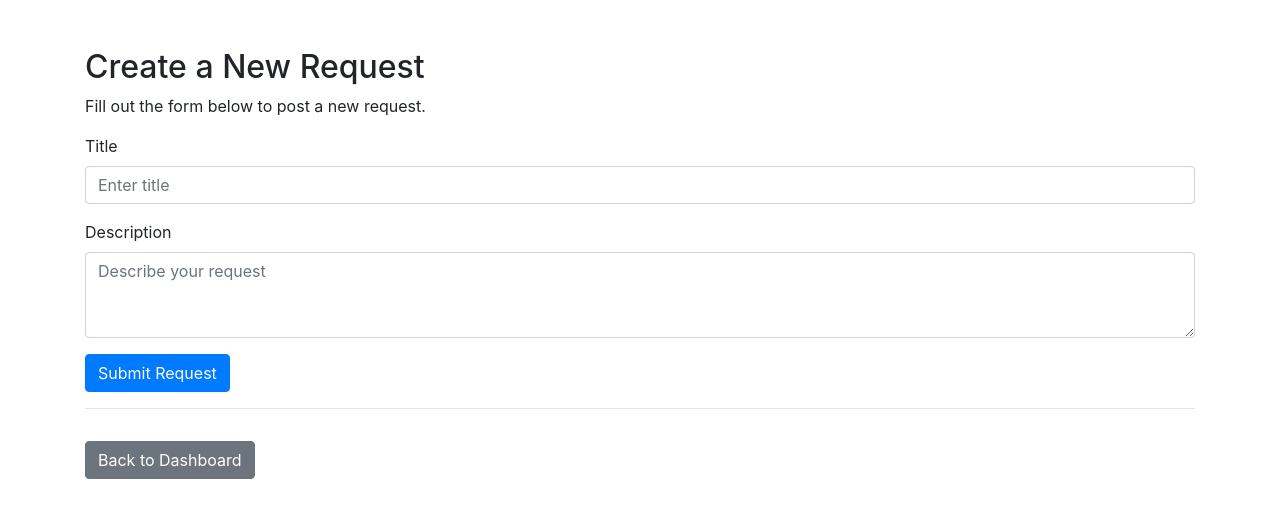
After one commit to dynamicCat/CITS5505_Group_Project, a Flask app: page /create_request in a window 1280 px wide. The commit adds this page. Shown: the top 518 px of the page. Run offline with Flask 3, Linux system fonts and the light colour scheme; some libraries are stand-ins or nearby versions.

Commit message:
add create request page

```diff
--- /dev/null
+++ b/templates/create_request_form.html
@@ -0,0 +1,43 @@
+<!DOCTYPE html>
+<html lang="en">
+<head>
+    <meta charset="UTF-8">
+    <meta name="viewport" content="width=device-width, initial-scale=1.0">
+    <title>Create Request</title>
+    <!-- Bootstrap CSS -->
+    <link rel="stylesheet" href="https://stackpath.bootstrapcdn.com/bootstrap/4.3.1/css/bootstrap.min.css">
+
+</head>
+<body>
+    <div class="container">
+        <h2 class="mt-5">Create a New Request</h2>
+        <p>Fill out the form below to post a new request.</p>
+
+        <!-- Create Request Form -->
+        <form action="/create_request" method="POST">
+            <div class="form-group">
+                <label for="title">Title</label>
+                <input type="text" class="form-control" id="title" name="title" placeholder="Enter title" required>
+            </div>
+
+            <div class="form-group">
+                <label for="description">Description</label>
+                <textarea class="form-control" id="description" name="description" rows="3" placeholder="Describe your request" required></textarea>
+            </div>
+
+            <!-- Optional: Other fields like categories, tags, rewards, etc. can be added here -->
+
+            <button type="submit" class="btn btn-primary">Submit Request</button>
+        </form>
+
+        <!-- Include links back to the dashboard -->
+        <hr>
+        <a href="/dashboard" class="btn btn-secondary mt-3">Back to Dashboard</a>
+    </div>
+
+    <!-- jQuery first, then Popper.js, then Bootstrap JS -->
+    <script src="https://code.jquery.com/jquery-3.3.1.slim.min.js"></script>
+    <script src="https://cdnjs.cloudflare.com/ajax/libs/popper.js/1.14.7/umd/popper.min.js"></script>
+    <script src="https://stackpath.bootstrapcdn.com/bootstrap/4.3.1/js/bootstrap.min.js"></script>
+</body>
+</html>
--- a/templates/dashboard.html
+++ b/templates/dashboard.html
@@ -16,7 +16,7 @@
             <hr class="my-4">
             <p>Use the buttons below to create a new request or log out.</p>
             <a class="btn btn-primary btn-lg" href="{{ url_for('create_request') }}" role="button">Create request</a>
-            <a class="btn btn-secondary btn-lg" href="{{ url_for('logout') }}" role="button">sign out</a>
+           <!-- <a class="btn btn-secondary btn-lg" href="{{ url_for('logout') }}" role="button">sign out</a>-->
         </div>
 
         <!-- User request -->
```
